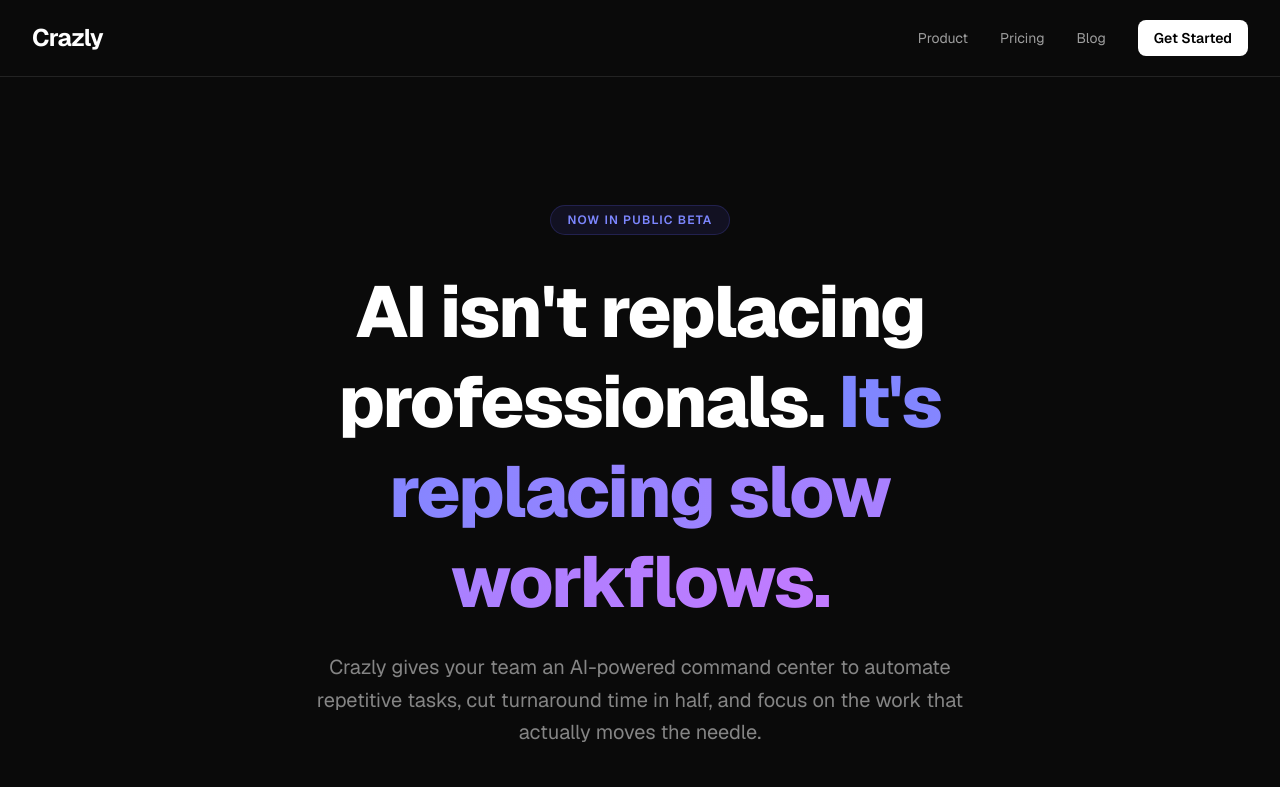
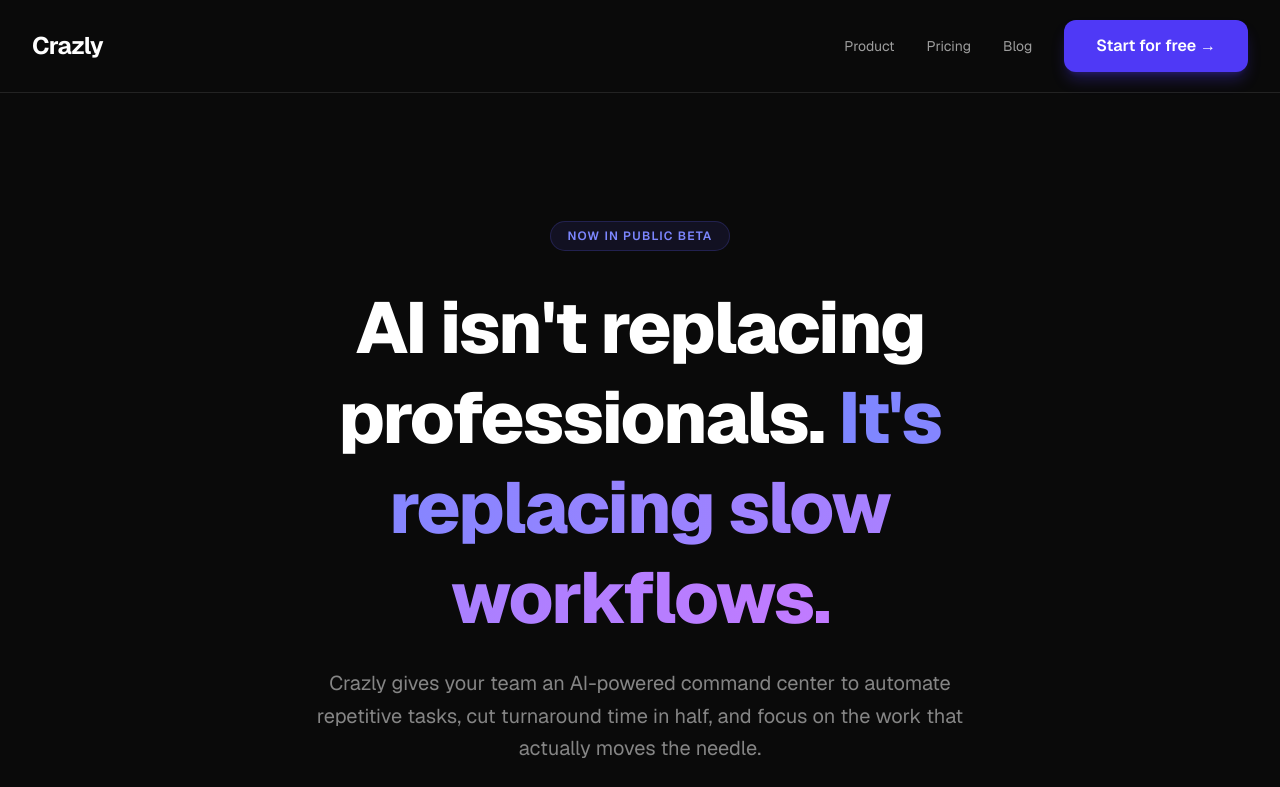
Before and after one commit to Vedhasb/crazly, a Next.js app: page / in a window 1280 px wide. Shown: the top 787 px of the page. Built offline with nearby package versions, Linux system fonts and the light colour scheme.

Commit message:
fix CTA navigation

```diff
--- a/app/page.tsx
+++ b/app/page.tsx
@@ -10,12 +10,12 @@
           <a href="#" className="text-sm text-white/60 hover:text-white transition-colors">Product</a>
           <a href="#" className="text-sm text-white/60 hover:text-white transition-colors">Pricing</a>
           <a href="#" className="text-sm text-white/60 hover:text-white transition-colors">Blog</a>
-          <Link
-            href="/workflows"
-            className="text-sm bg-white text-black font-semibold px-4 py-2 rounded-lg hover:bg-white/90 transition-colors"
+          <a
+            href="#"
+            className="bg-indigo-600 hover:bg-indigo-500 text-white font-semibold px-8 py-3.5 rounded-xl text-base transition-colors shadow-lg shadow-indigo-600/30"
           >
-            Get Started
-          </Link>
+            Start for free →
+          </a>
         </div>
       </nav>
 
```
